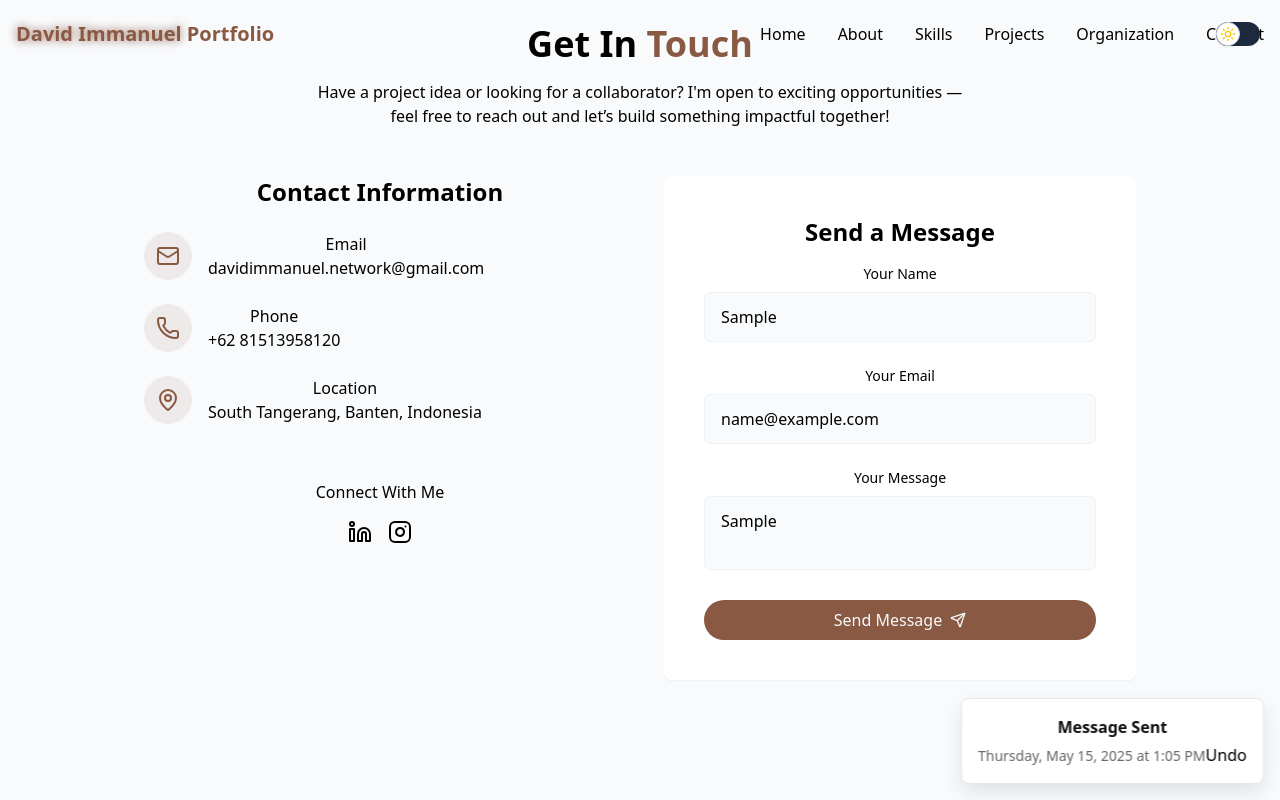
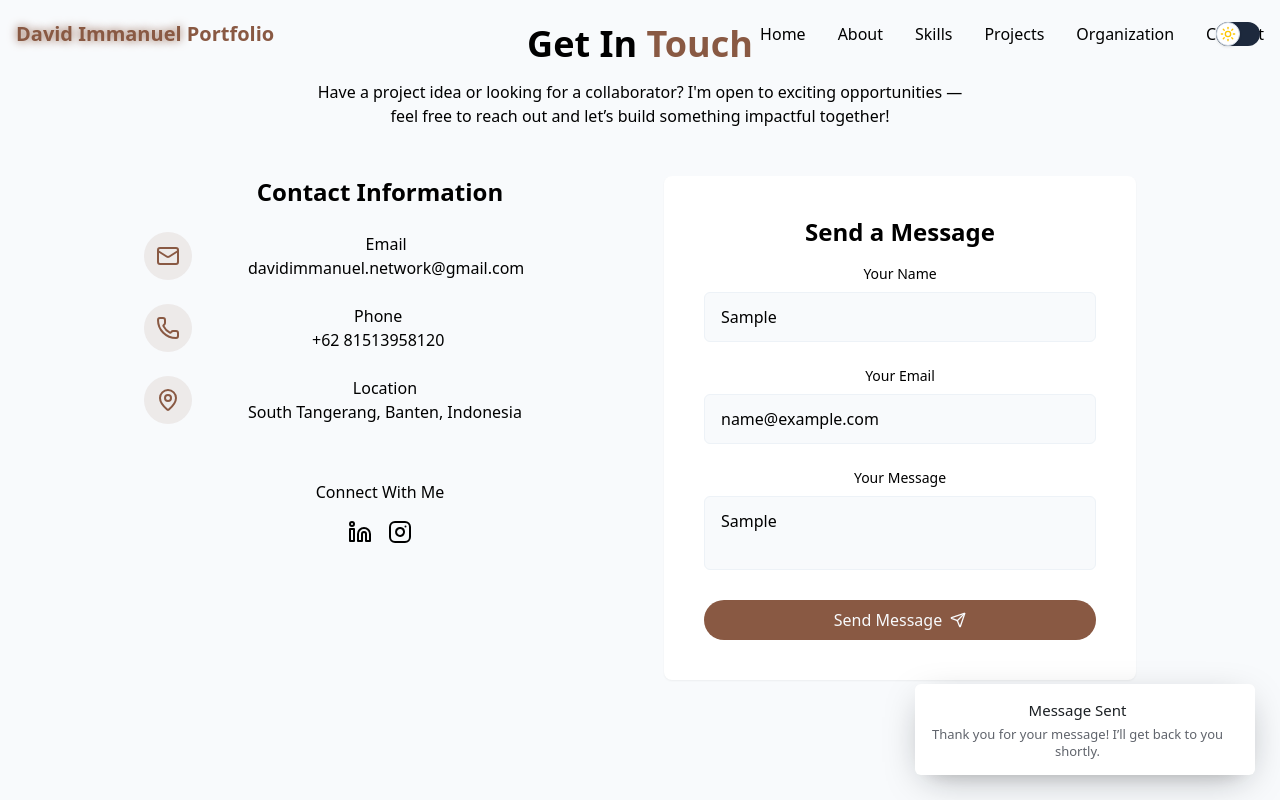
Before and after one commit to d1laav/portfolio-website, a React (Vite) app: page / in a window 1280 px wide. Both pictures are taken after typing "Sample", "name@example.com", "Sample" into the empty fields and a click on the button "Send Message". Shown: the part 3704-4504 px from the top of the page. Built offline with nearby package versions, Linux system fonts and the light colour scheme.

Commit message:
finalFixToast

```diff
--- a/package.json
+++ b/package.json
@@ -14,6 +14,7 @@
     "@emotion/styled": "^11.14.0",
     "@iconify/react": "^6.0.0",
     "@mui/material": "^7.1.0",
+    "@radix-ui/colors": "^3.0.0",
     "@radix-ui/react-toast": "^1.2.14",
     "@react-spring/web": "^10.0.1",
     "@tailwindcss/vite": "^4.1.6",
--- a/src/components/ContactSection.jsx
+++ b/src/components/ContactSection.jsx
@@ -1,8 +1,8 @@
-import React, { useEffect, useRef, useState } from "react";
+import { useEffect, useRef, useState } from "react";
 import { Instagram, Linkedin, Mail, MapPin, Phone, Send } from "lucide-react";
 import { cn } from "@/lib/utils";
 import * as Toast from "@radix-ui/react-toast";
-import "@/components/ui/toasterStyles.css"; // pastikan ini ada dan path benar
+import "@/components/ui/toasterStyles.css";
 
 export const ContactSection = () => {
   const [open, setOpen] = useState(false);
@@ -15,13 +15,12 @@ export const ContactSection = () => {
 
   const handleSubmit = (e) => {
     e.preventDefault();
-
     setOpen(false);
     clearTimeout(timerRef.current);
     timerRef.current = window.setTimeout(() => {
       eventDateRef.current = new Date();
       setOpen(true);
-    }, 1000);
+    }, 100);
   };
 
   return (
@@ -39,44 +38,40 @@ export const ContactSection = () => {
             </p>
 
             <div className="grid grid-cols-1 md:grid-cols-2 gap-12">
-              {/* LEFT */}
+              {/* Left */}
               <div className="space-y-8">
-                <h3 className="text-2xl font-semibold mb-6">
-                  Contact Information
-                </h3>
+                <h3 className="text-2xl font-semibold mb-6">Contact Information</h3>
                 <div className="space-y-6 justify-center">
+                  {/* Email */}
                   <div className="flex items-start space-x-4">
                     <div className="p-3 rounded-full bg-primary/10">
                       <Mail className="h-6 w-6 text-primary" />
                     </div>
-                    <div>
+                    <div className="ml-10">
                       <h4>Email</h4>
-                      <a
-                        href="mailto:davidimmanuel.network@gmail.com"
-                        className="text-muted-foreground hover:text-primary transition-colors"
-                      >
+                      <a href="mailto:davidimmanuel.network@gmail.com" className="text-muted-foreground hover:text-primary transition-colors">
                         davidimmanuel.network@gmail.com
                       </a>
                     </div>
                   </div>
-
+                  {/* Phone */}
                   <div className="flex items-start space-x-4">
                     <div className="p-3 rounded-full bg-primary/10">
                       <Phone className="h-6 w-6 text-primary" />
                     </div>
-                    <div>
+                    <div className="ml-26">
                       <h4>Phone</h4>
                       <a className="text-muted-foreground hover:text-primary transition-colors">
                         +62 81513958120
                       </a>
                     </div>
                   </div>
-
+                  {/* Location */}
                   <div className="flex items-start space-x-4">
                     <div className="p-3 rounded-full bg-primary/10">
                       <MapPin className="h-6 w-6 text-primary" />
                     </div>
-                    <div>
+                    <div className="ml-10">
                       <h4>Location</h4>
                       <a className="text-muted-foreground hover:text-primary transition-colors">
                         South Tangerang, Banten, Indonesia
@@ -94,52 +89,23 @@ export const ContactSection = () => {
                 </div>
               </div>
 
-              {/* RIGHT */}
+              {/* Right */}
               <div className="bg-card p-10 rounded-lg shadow-xs">
                 <h3 className="text-2xl font-semibold mb-4">Send a Message</h3>
                 <form onSubmit={handleSubmit} className="space-y-6">
                   <div>
-                    <label htmlFor="name" className="block text-sm font-medium mb-2">
-                      Your Name
-                    </label>
-                    <input
-                      type="text"
-                      id="name"
-                      name="name"
-                      required
-                      className="w-full px-4 py-3 rounded-md border border-input bg-background focus:outline-none focus:ring-2 focus:ring-primary"
-                      placeholder="David Immanuel..."
-                    />
+                    <label htmlFor="name" className="block text-sm font-medium mb-2">Your Name</label>
+                    <input type="text" id="name" name="name" required className="w-full px-4 py-3 rounded-md border border-input bg-background focus:outline-none focus:ring-2 focus:ring-primary" placeholder="David Immanuel..." />
                   </div>
                   <div>
-                    <label htmlFor="email" className="block text-sm font-medium mb-2">
-                      Your Email
-                    </label>
-                    <input
-                      type="email"
-                      id="email"
-                      name="email"
-                      required
-                      className="w-full px-4 py-3 rounded-md border border-input bg-background focus:outline-none focus:ring-2 focus:ring-primary"
-                      placeholder="john@gmail.com"
-                    />
+                    <label htmlFor="email" className="block text-sm font-medium mb-2">Your Email</label>
+                    <input type="email" id="email" name="email" required className="w-full px-4 py-3 rounded-md border border-input bg-background focus:outline-none focus:ring-2 focus:ring-primary" placeholder="john@gmail.com" />
                   </div>
                   <div>
-                    <label htmlFor="message" className="block text-sm font-medium mb-2">
-                      Your Message
-                    </label>
-                    <textarea
-                      id="message"
-                      name="message"
-                      required
-                      className="w-full px-4 py-3 rounded-md border border-input bg-background focus:outline-none focus:ring-2 focus:ring-primary resize-none"
-                      placeholder="Hello, I'm interested in collaborating on a project..."
-                    />
+                    <label htmlFor="message" className="block text-sm font-medium mb-2">Your Message</label>
+                    <textarea id="message" name="message" required className="w-full px-4 py-3 rounded-md border border-input bg-background focus:outline-none focus:ring-2 focus:ring-primary resize-none" placeholder="Hello, I'm interested in collaborating on a project..." />
                   </div>
-                  <button
-                    type="submit"
-                    className={cn("cos-button w-full flex items-center justify-center gap-2")}
-                  >
+                  <button type="submit" className={cn("cos-button w-full flex items-center justify-center gap-2")}>
                     Send Message
                     <Send size={16} />
                   </button>
@@ -149,20 +115,12 @@ export const ContactSection = () => {
           </div>
         </section>
 
-        {/* TOAST DILETAKKAN DI LUAR SECTION */}
+        {/* Toast Notification */}
         <Toast.Root open={open} onOpenChange={setOpen} className="ToastRoot">
           <Toast.Title className="ToastTitle">Message Sent</Toast.Title>
-          <Toast.Description asChild>
-            <time
-              className="ToastDescription"
-              dateTime={eventDateRef.current.toISOString()}
-            >
-              {formatDate(eventDateRef.current)}
-            </time>
+          <Toast.Description className="ToastDescription">
+            Thank you for your message! I’ll get back to you shortly.
           </Toast.Description>
-          <Toast.Action className="ToastAction" asChild altText="Undo send">
-            <button className="Button small green">Undo</button>
-          </Toast.Action>
         </Toast.Root>
         <Toast.Viewport className="ToastViewport" />
       </>
--- a/src/components/ui/toasterStyles.css
+++ b/src/components/ui/toasterStyles.css
@@ -1,66 +1,134 @@
+@import "@radix-ui/colors/black-alpha.css";
+@import "@radix-ui/colors/green.css";
+@import "@radix-ui/colors/mauve.css";
+@import "@radix-ui/colors/slate.css";
+@import "@radix-ui/colors/violet.css";
+
+/* reset button toast */
+.ToastButton {
+  all: unset;
+  display: inline-flex;
+  align-items: center;
+  justify-content: center;
+  border-radius: 4px;
+  font-weight: 500;
+  user-select: none;
+  cursor: pointer;
+}
+
+.ToastViewport {
+	--viewport-padding: 25px;
+	position: fixed;
+	bottom: 0;
+	right: 0;
+	display: flex;
+	flex-direction: column;
+	padding: var(--viewport-padding);
+	gap: 10px;
+	width: 390px;
+	max-width: 100vw;
+	margin: 0;
+	list-style: none;
+	z-index: 2147483647;
+	outline: none;
+}
+
+.ToastRoot {
+	background-color: white;
+	border-radius: 6px;
+	box-shadow:
+		hsl(206 22% 7% / 35%) 0px 10px 38px -10px,
+		hsl(206 22% 7% / 20%) 0px 10px 20px -15px;
+	padding: 15px;
+	display: grid;
+	grid-template-areas: "title action" "description action";
+	grid-template-columns: auto max-content;
+	column-gap: 15px;
+	align-items: center;
+}
+.ToastRoot[data-state="open"] {
+	animation: slideIn 150ms cubic-bezier(0.16, 1, 0.3, 1);
+}
+.ToastRoot[data-state="closed"] {
+	animation: hide 100ms ease-in;
+}
+.ToastRoot[data-swipe="move"] {
+	transform: translateX(var(--radix-toast-swipe-move-x));
+}
+.ToastRoot[data-swipe="cancel"] {
+	transform: translateX(0);
+	transition: transform 200ms ease-out;
+}
+.ToastRoot[data-swipe="end"] {
+	animation: swipeOut 100ms ease-out;
+}
+
+@keyframes hide {
+	from {
+		opacity: 1;
+	}
+	to {
+		opacity: 0;
+	}
+}
+
 @keyframes slideIn {
 	from {
-    opacity: 0;
-    transform: translateX(100%);
+		transform: translateX(calc(100% + var(--viewport-padding)));
 	}
 	to {
-    opacity: 1;
 		transform: translateX(0);
 	}
 }
 
-@keyframes slideOut {
+@keyframes swipeOut {
 	from {
-    opacity: 1;
-    transform: translateX(0);
+		transform: translateX(var(--radix-toast-swipe-end-x));
 	}
 	to {
-    opacity: 0;
-    transform: translateX(100%);
+		transform: translateX(calc(100% + var(--viewport-padding)));
 	}
 }
 
-.ToastRoot {
-  background-color: white;
-  border: 1px solid #e5e7eb;
-  padding: 1rem;
-  border-radius: 8px;
-  box-shadow: 0 8px 20px rgba(0, 0, 0, 0.1);
-  max-width: 320px;
-  will-change: transform, opacity;
-  transition: all 200ms ease-in;
-}
 .ToastTitle {
-  font-weight: 600;
-  font-size: 1rem;
-  color: #111; /* ✅ tambahkan ini untuk teks gelap */
-  margin-bottom: 0.25rem;
+	grid-area: title;
+	margin-bottom: 5px;
+	font-weight: 500;
+	color: var(--slate-12);
+	font-size: 15px;
 }
 
 .ToastDescription {
-  font-size: 0.875rem;
-  color: #666;
-}
-.ToastAction button {
-  background: #22c55e;
-  color: white;
-  padding: 0.4rem 0.8rem;
-  border-radius: 4px;
-  margin-left: 1rem;
-}
-.ToastViewport {
-  position: fixed;
-  bottom: 1rem;
-  right: 1rem;
-  z-index: 9999;
+	grid-area: description;
+	margin: 0;
+	color: var(--slate-11);
+	font-size: 13px;
+	line-height: 1.3;
 }
 
-/* Animasi saat toast muncul */
-.ToastRoot[data-state="open"] {
-  animation: slideIn 300ms ease-in forwards;
+.ToastAction {
+	grid-area: action;
 }
 
-/* Animasi saat toast ditutup */
-.ToastRoot[data-state="closed"] {
-  animation: slideOut 200ms ease-in forwards;
+.ToastButton.violet {
+  background-color: white;
+  color: var(--violet-11);
+  box-shadow: 0 2px 10px var(--black-a7);
 }
+.ToastButton.violet:hover {
+  background-color: var(--mauve-3);
+}
+.ToastButton.violet:focus {
+  box-shadow: 0 0 0 2px black;
+}
+.ToastButton.green {
+  background-color: var(--green-2);
+  color: var(--green-11);
+  box-shadow: inset 0 0 0 1px var(--green-7);
+}
+.ToastButton.green:hover {
+  box-shadow: inset 0 0 0 1px var(--green-8);
+}
+.ToastButton.green:focus {
+  box-shadow: 0 0 0 2px var(--green-8);
+}
```
Also changed, not shown: 1 other file (tests, documents, lock files or other folders). Lines whose indentation alone changed are shown as unchanged.
